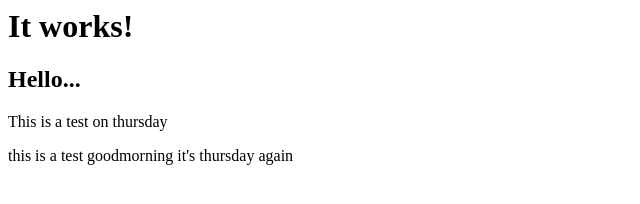
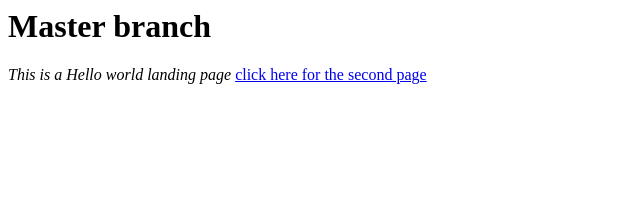
Before and after one commit to aaronlague/sandbox, a plain HTML site: page index.html in a window 1280 px wide. Shown: the whole page, without its empty margins (0-640 px from the left). Drawn offline with Linux system fonts and the light colour scheme.

Commit message:
sample page update

```diff
--- a/index.html
+++ b/index.html
@@ -1,8 +1,4 @@
-<h1>It works!</h1>
-<h2>Hello...</h2>
+<h1>Master branch</h1>
+<em>This is a Hello world landing page</em>
 
-<p>This is a test on thursday </p>
-
-this is a test
-
-goodmorning it's thursday again
+<a href="../sandbox/index2.html">click here for the second page</a>
```
Also changed, not shown: index2.html (+1 -3 lines).
